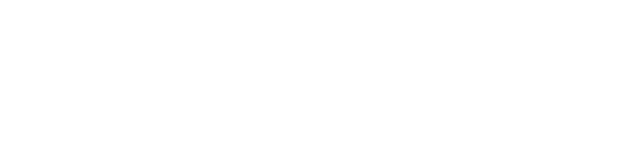
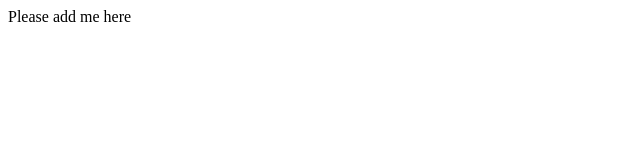
Before and after one commit to essleman/myNewAppForSalas, a plain HTML site: page index.html in a window 1280 px wide. Shown: the whole page, without its empty margins (0-640 px from the left). Drawn offline with Linux system fonts and the light colour scheme.

Commit message:
here is the one have

```diff
--- a/index.html
+++ b/index.html
@@ -5,6 +5,6 @@
     </title>
 </Head>
     <body>
-
+        <p>Please add me here</p>
     </body>
 </html>
```
